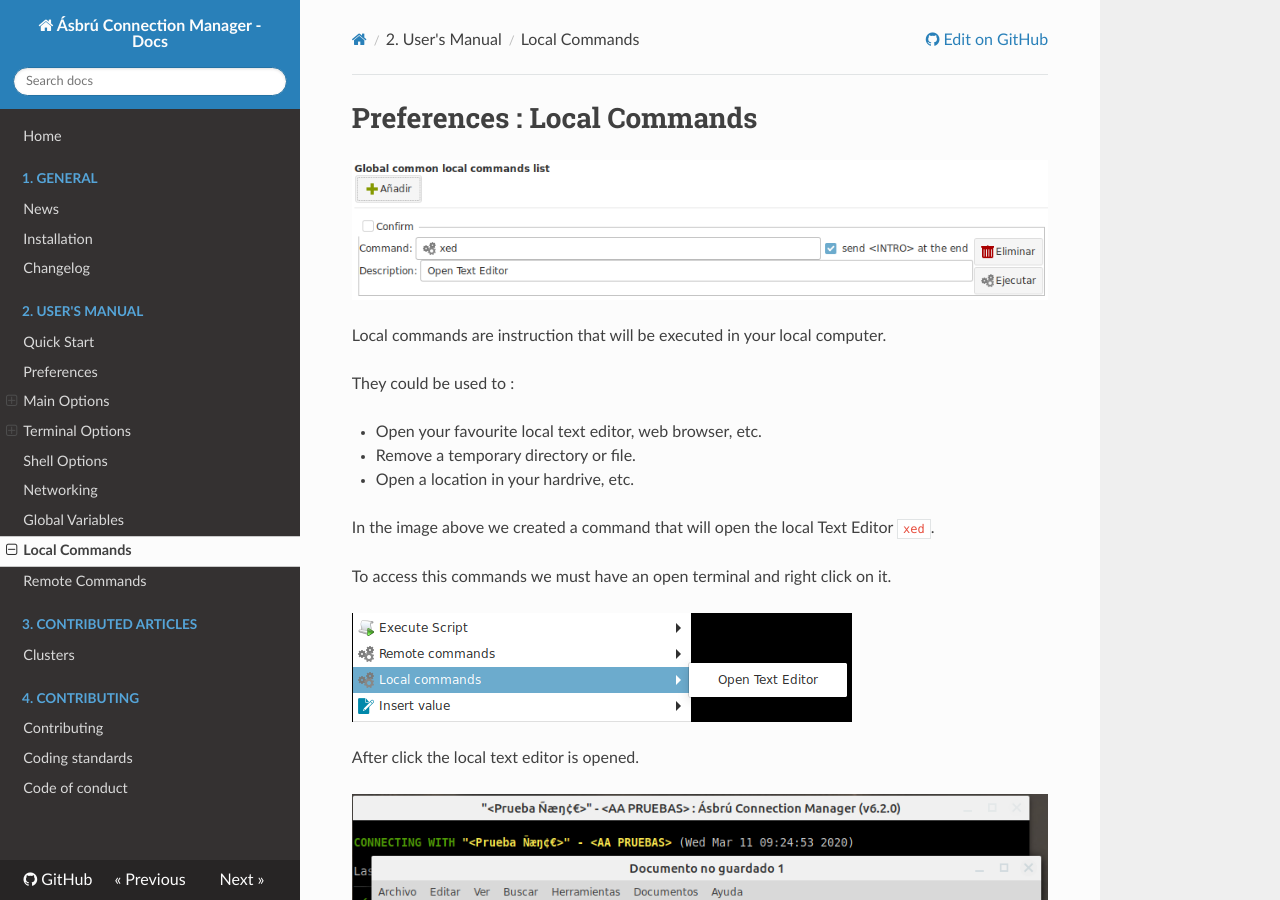
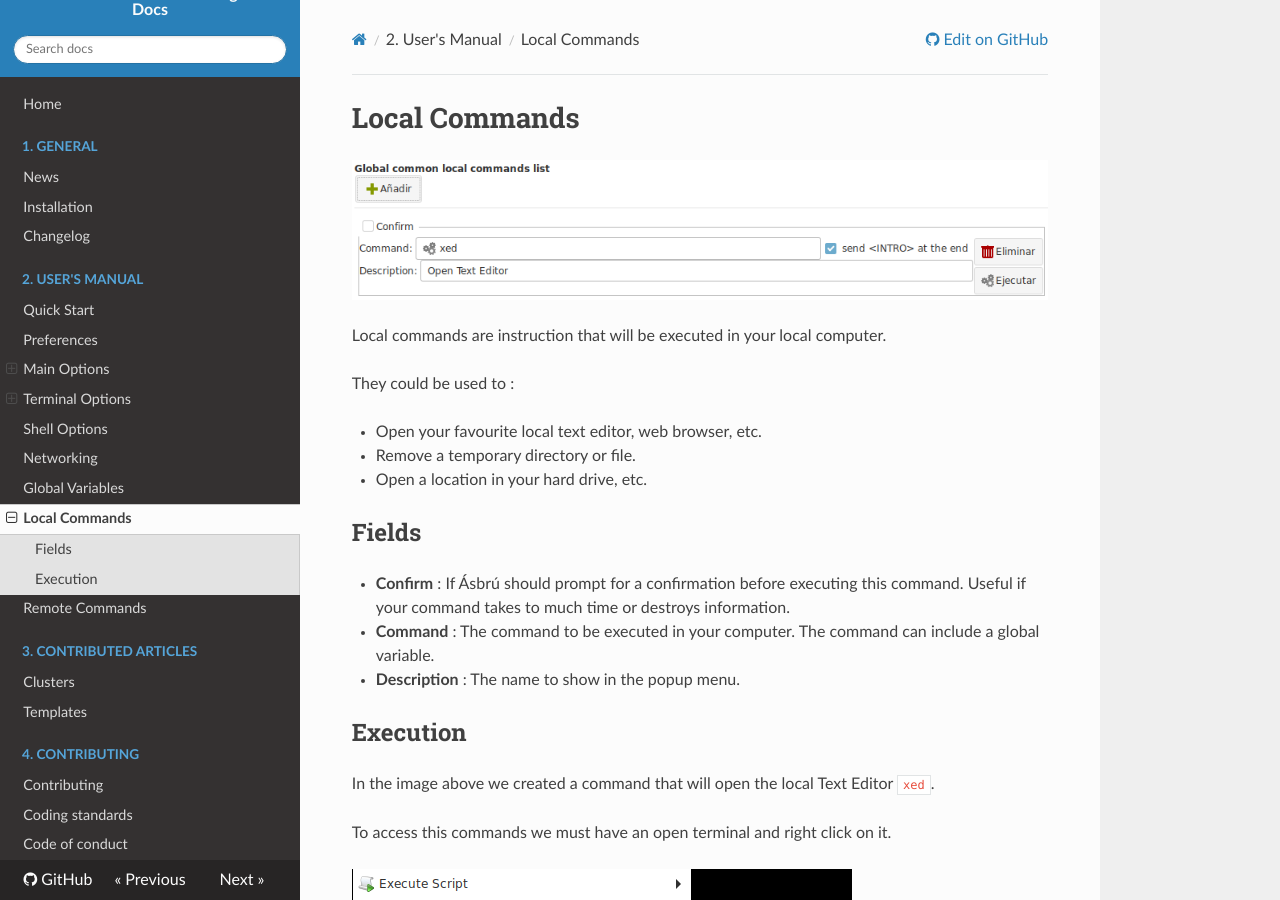
Before and after one commit to asbru-cm/asbru-cm, an MkDocs documentation site: the page built from doc/Manual/Preferences/LocalCommands.md, in a window 1280 px wide and 900 px high. Built offline with MkDocs 1.6.1, drawn with Linux system fonts in a browser that asks for light colours; nearby versions of some CDN libraries.

Commit message:
Added Remote commands and new article for templates

```diff
--- a/doc/Manual/Preferences/GlobalVariables.md
+++ b/doc/Manual/Preferences/GlobalVariables.md
@@ -9,6 +9,8 @@
 + Expect definition
 
 To add a new entry click on the "Add" Button.
+
+## Fields
 
 + __Variable__ : The name you want to assign to you variable.
 + __Value__ : The value of your variable. It can be any text.
--- a/doc/Manual/Preferences/LocalCommands.md
+++ b/doc/Manual/Preferences/LocalCommands.md
@@ -1,4 +1,4 @@
-# Preferences : Local Commands
+# Local Commands
 
 ![](images/lc1.png)
 
@@ -8,7 +8,15 @@
 
 + Open your favourite local text editor, web browser, etc.
 + Remove a temporary directory or file.
-+ Open a location in your hardrive, etc.
++ Open a location in your hard drive, etc.
+
+## Fields
+
++ __Confirm__ : If Ásbrú should prompt for a confirmation before executing this command. Useful if your command takes to much time or destroys information.
++ __Command__ : The command to be executed in your computer. The command can include a global variable.
++ __Description__ : The name to show in the popup menu.
+
+## Execution
 
 In the image above we created a command that will open the local Text Editor `xed`.
 
--- a/mkdocs.yml
+++ b/mkdocs.yml
@@ -33,6 +33,7 @@
       - Remote Commands: Manual/Preferences/RemoteCommands.md
   - 3. Contributed Articles:
       - Clusters: Managing/Clusters.md
+      - Templates: Managing/Templates.md
   - 4. Contributing:
       - Contributing: Contributing/index.md
       - Coding standards: Contributing/CODING_STANDARD.md
```
Also changed, not shown: other parts of doc/Manual/Preferences/GlobalVariables.md (+1 -1 lines), doc/Managing/Templates.md (added, +51 -0 lines), doc/Manual/Preferences/RemoteCommands.md (+32 -0 lines), doc/Manual/Preferences/TermLookAndFeel.md (+2 -2 lines), doc/Manual/Preferences/TermOptions.md (+1 -1 lines), doc/Managing/images/template1.png (added), doc/Managing/images/template2.png (added), doc/Managing/images/template3.png (added), doc/Managing/images/template4.png (added), doc/Managing/images/template5.png (added), doc/Manual/Preferences/images/rc1.png (added), doc/Manual/Preferences/images/rc2.png (added), doc/Manual/Preferences/images/rc3.png (added), doc/Manual/Preferences/images/rc4.png (added).
